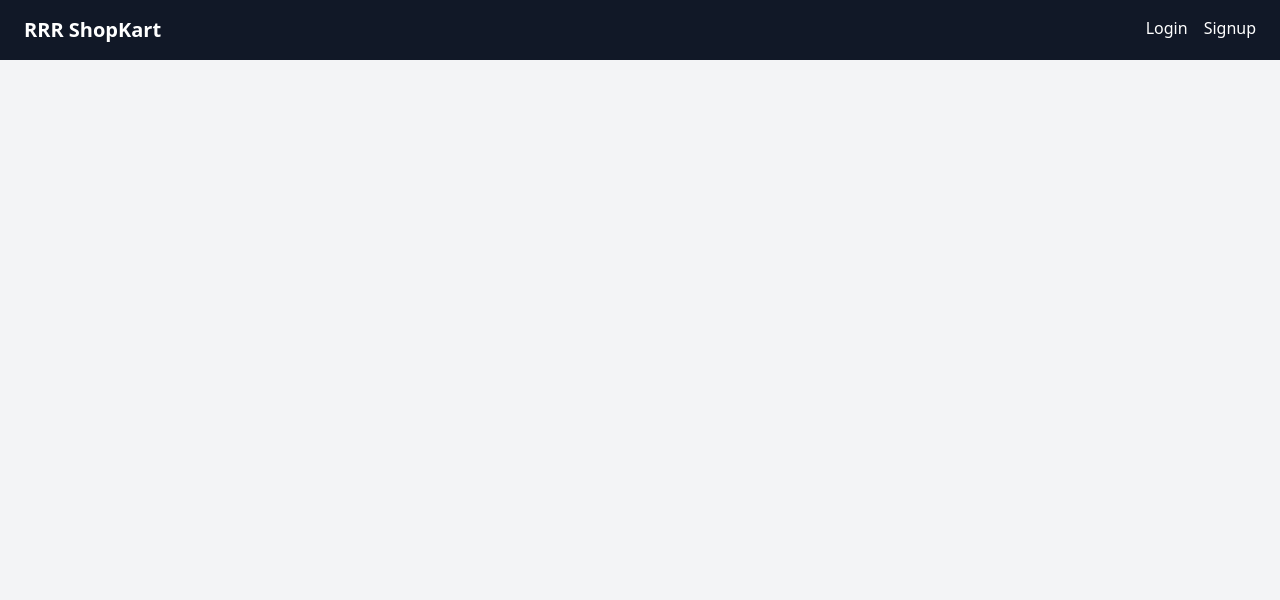
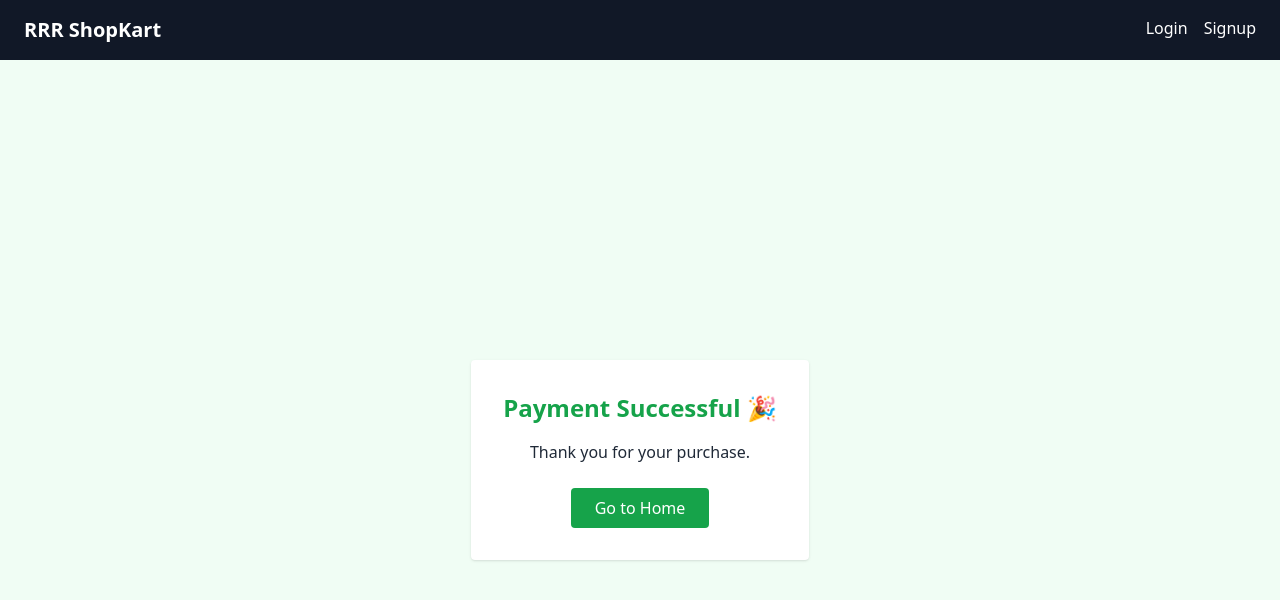
Before and after one commit to roshanjo/rrr-shopkart-frontend, a React (Vite) app: page /success in a window 1280 px wide. Shown: the top 600 px of the page. Built offline with nearby package versions, Linux system fonts and the light colour scheme; no server answers.

Commit message:
Add Stripe payment success page

```diff
--- a/src/App.jsx
+++ b/src/App.jsx
@@ -5,6 +5,7 @@ import Signup from "./pages/Signup";
 import Products from "./pages/Products";
 import Cart from "./pages/Cart";
 import AdminOrders from "./pages/AdminOrders";
+import Success from "./pages/Success";
 
 export default function App() {
   return (
@@ -16,6 +17,7 @@ export default function App() {
         <Route path="/products" element={<Products />} />
         <Route path="/cart" element={<Cart />} />
         <Route path="/admin/orders" element={<AdminOrders />} />
+        <Route path="/success" element={<Success />} />
       </Routes>
     </BrowserRouter>
   );
--- /dev/null
+++ b/src/pages/Success.jsx
@@ -0,0 +1,18 @@
+export default function Success() {
+  return (
+    <div className="min-h-screen flex items-center justify-center bg-green-50">
+      <div className="bg-white p-8 rounded shadow text-center">
+        <h1 className="text-2xl font-bold text-green-600 mb-4">
+          Payment Successful 🎉
+        </h1>
+        <p className="mb-6">Thank you for your purchase.</p>
+        <a
+          href="/"
+          className="inline-block bg-green-600 text-white px-6 py-2 rounded hover:bg-green-700"
+        >
+          Go to Home
+        </a>
+      </div>
+    </div>
+  );
+}
```
